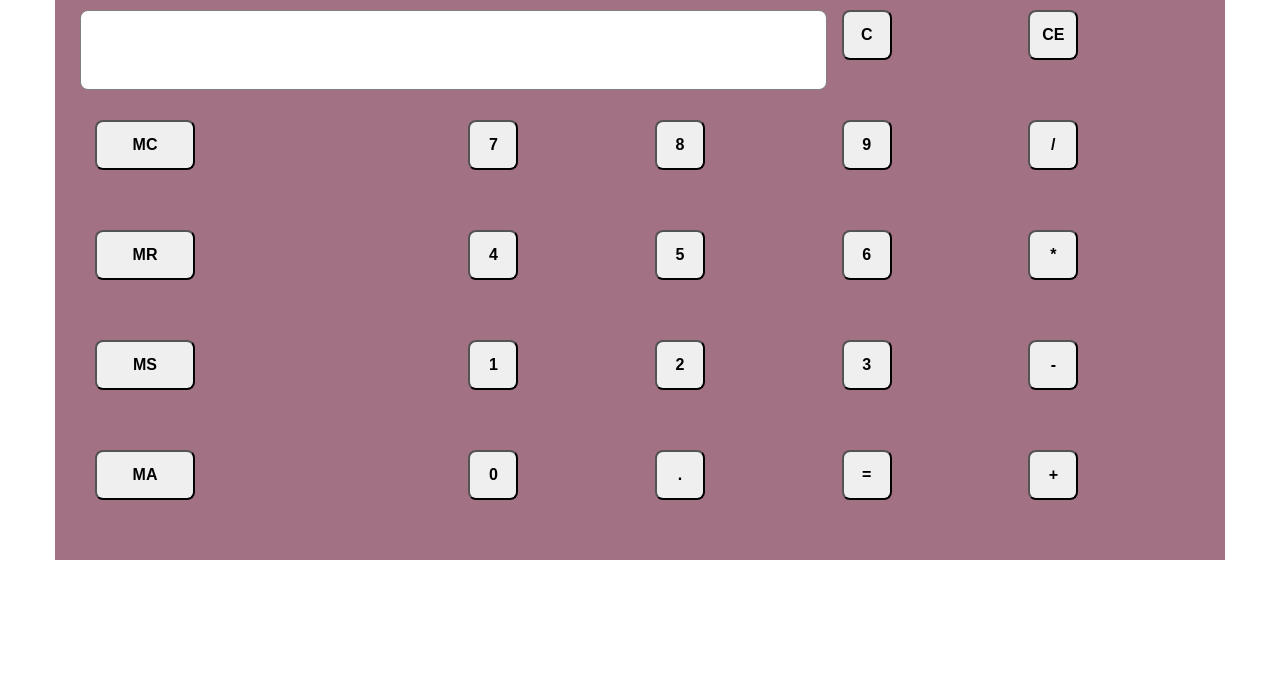
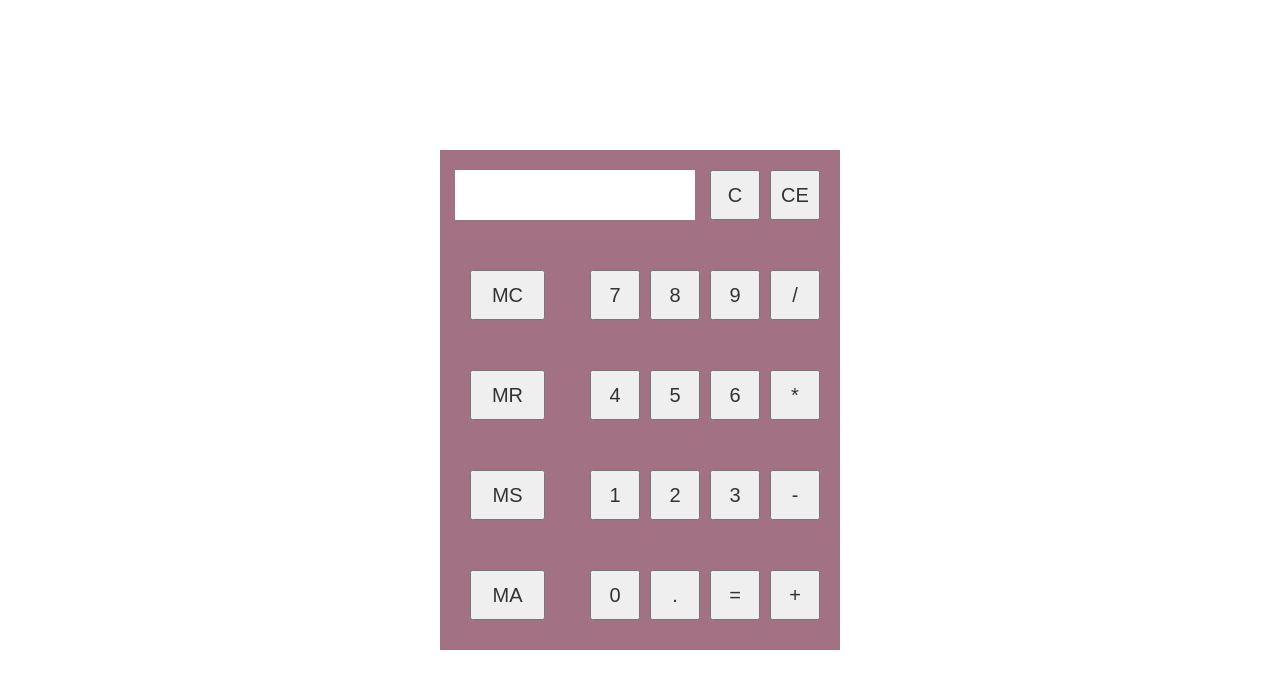
Before and after one commit to angelafrances/calculator, a plain HTML site: page index.html in a window 1280 px wide. Drawn offline with nearby package versions, Linux system fonts and the light colour scheme.

Commit message:
basic calculator framework

```diff
--- a/index.html
+++ b/index.html
@@ -13,7 +13,7 @@
     <title>Calculator</title>
 </head>
 <body>
-    <div class="container">
+    <div class="container Absolute-Center">
         <div class="row">
             <div class="col-xs-8 screen" id="screen"></div>
             <div class="col-xs-2"><button class="button" id="c">C</button></div>
--- a/style.css
+++ b/style.css
@@ -1,45 +1,42 @@
 body {
     background-color: #ffffff;
     font-family: sans-serif;
+    font-size: 20px;
 }
 
 .container {
     background-color: #a27284;
+    margin: 0 auto;
+    width: 400px;
+    height: 500px;
 }
 
 .row {
     height: 100px;
-    margin: 10px;
+    margin: auto;
+    padding-top: 20px;
+    padding-right: 10px;
+}
+
+.Absolute-Center {
+  margin: auto;
+  position: absolute;
+  top: 0; left: 0; bottom: 0; right: 0;
+}
+
+.screen {
+    background-color: #ffffff;
+    height: 50px;
+    margin: auto;
+    top: 0; left: 0; bottom: 0; right: 0;
 }
 
 .button {
-    font-size: 16px;
-    font-weight: bold;
-    margin: auto;
-    color: black;
-    position: absolute;
-    display: inline-block;
     width: 50px;
     height: 50px;
-    border-radius: 8px;
-
 }
 
 .leftbutton {
-    font-size: 16px;
-    font-weight: bold;
-    color: black;
-    position: absolute;
-    display: inline-block;
-    width: 100px;
+    width: 75px;
     height: 50px;
-    margin: auto;
-    border-radius: 8px;
 }
-
-.screen {
-    background: #ffffff;
-    border: 1px solid gray;
-    height: 80px;
-    border-radius: 8px;
-}
```
